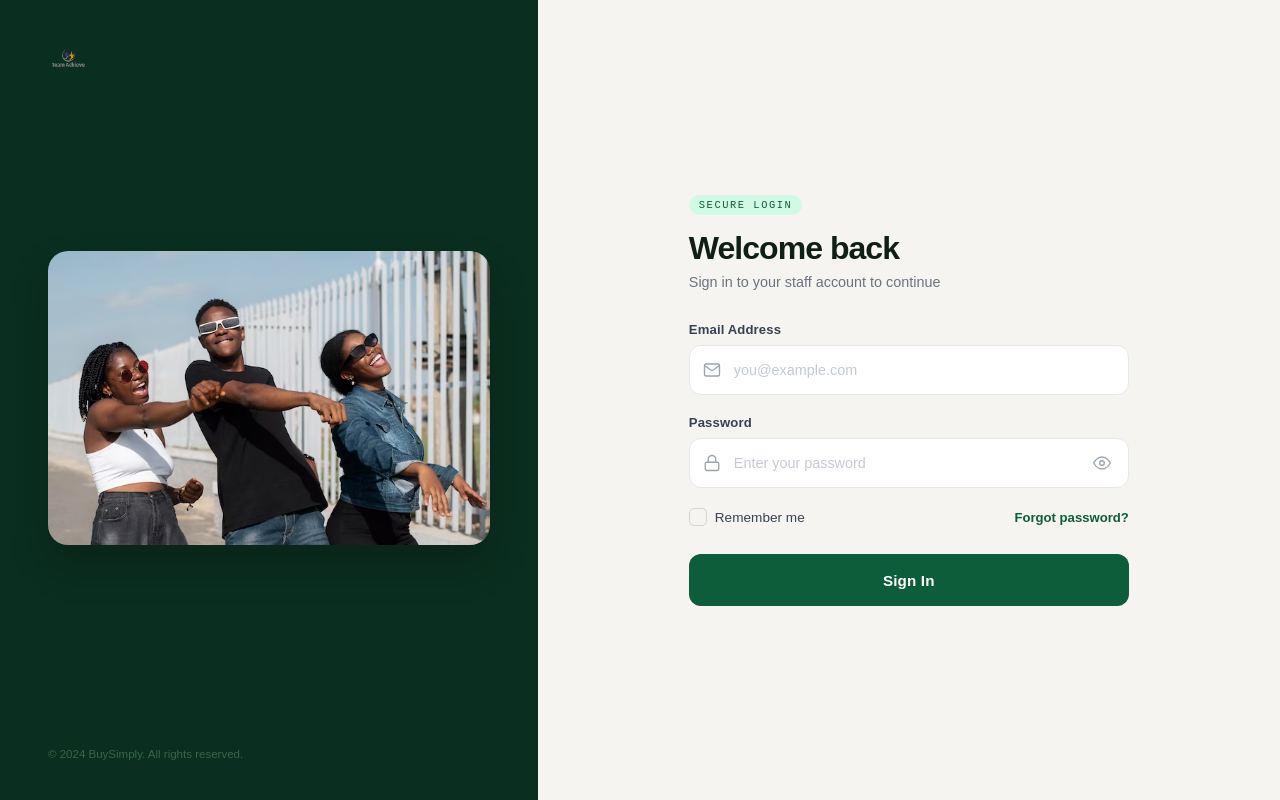
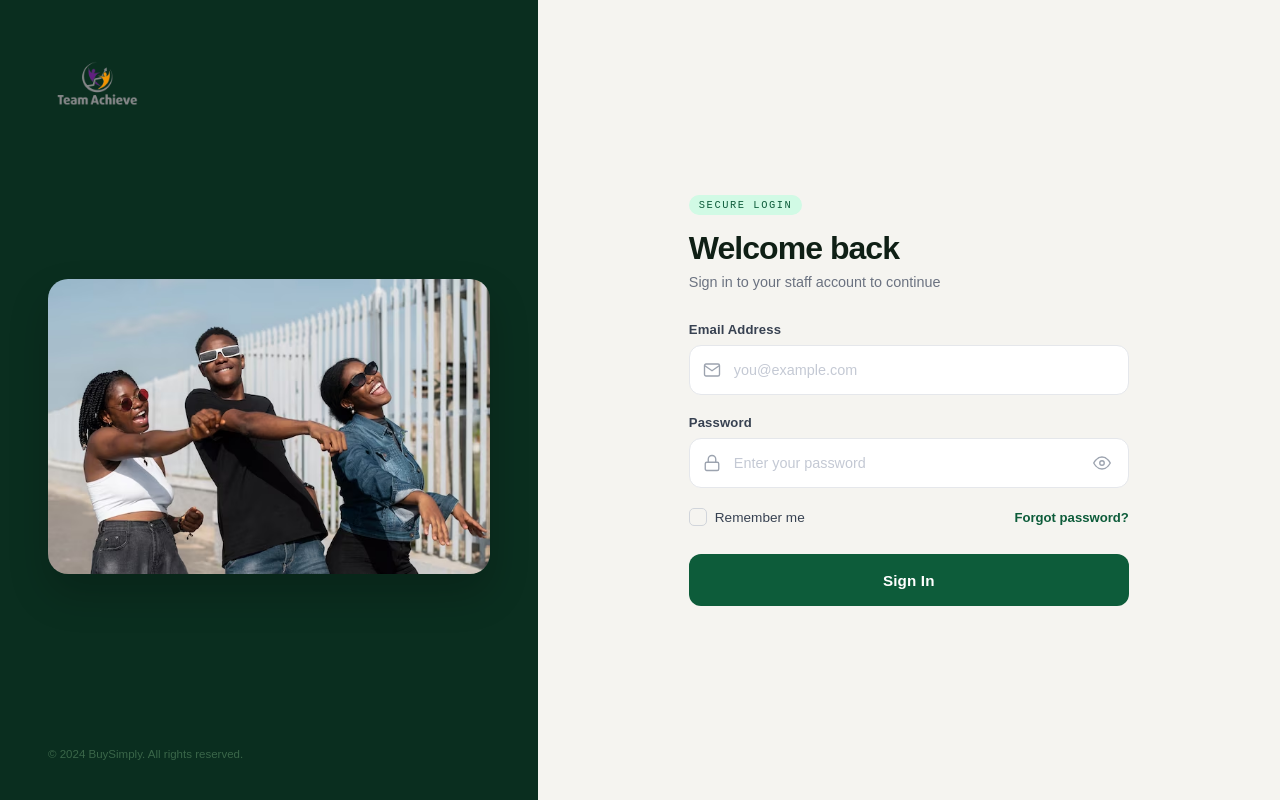
Before and after one commit to seonudoiba/buysimply_frontend, a Vue app: page /login in a window 1280 px wide. Built offline with nearby package versions, Linux system fonts and the light colour scheme; no server answers; the HTML template or start-up script is replaced by a standard one.

Commit message:
first commit

```diff
--- a/src/views/LoginView.vue
+++ b/src/views/LoginView.vue
@@ -242,7 +242,7 @@ async function handleLogin() {
 }
 
 .logo-img {
-  height: 40px;
+  height: 97px;
   width: auto;
   object-fit: contain;
 }
```
